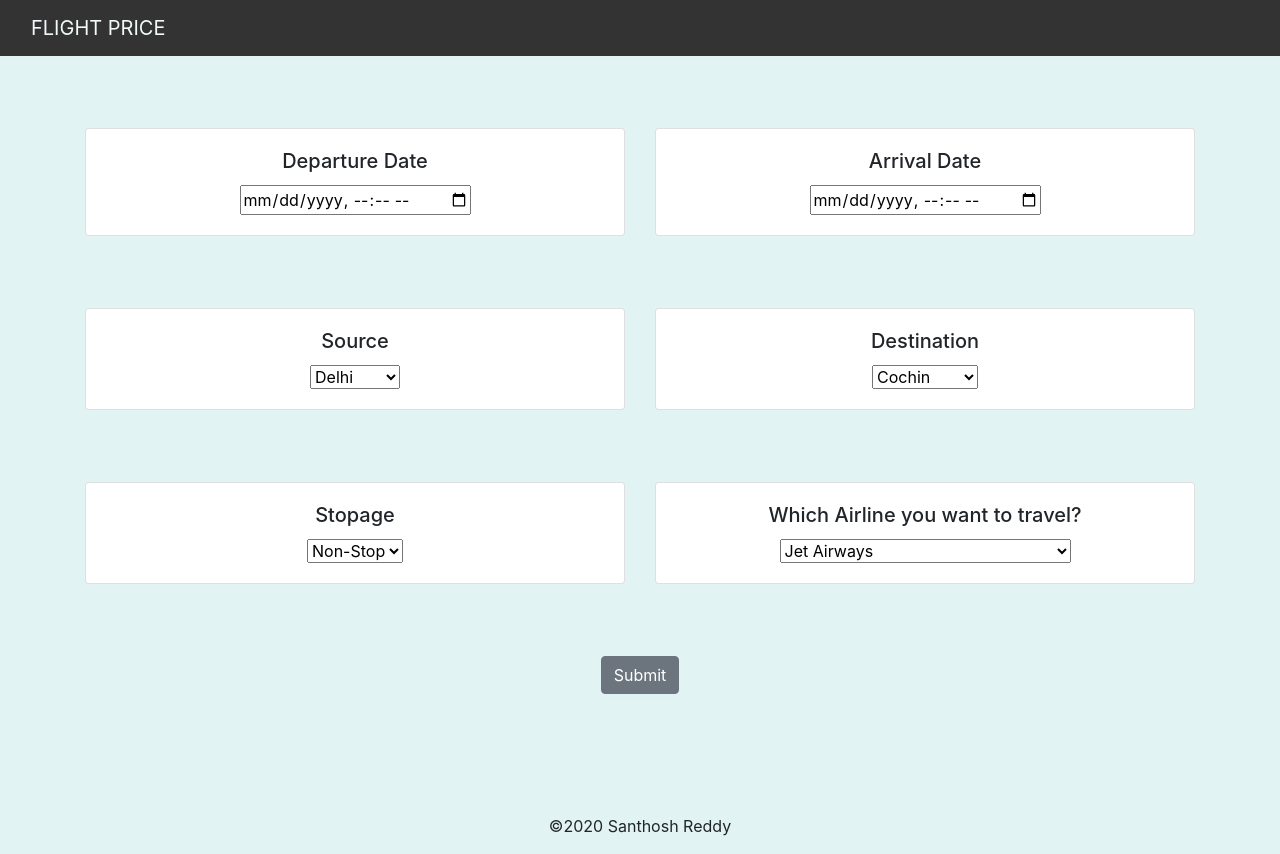
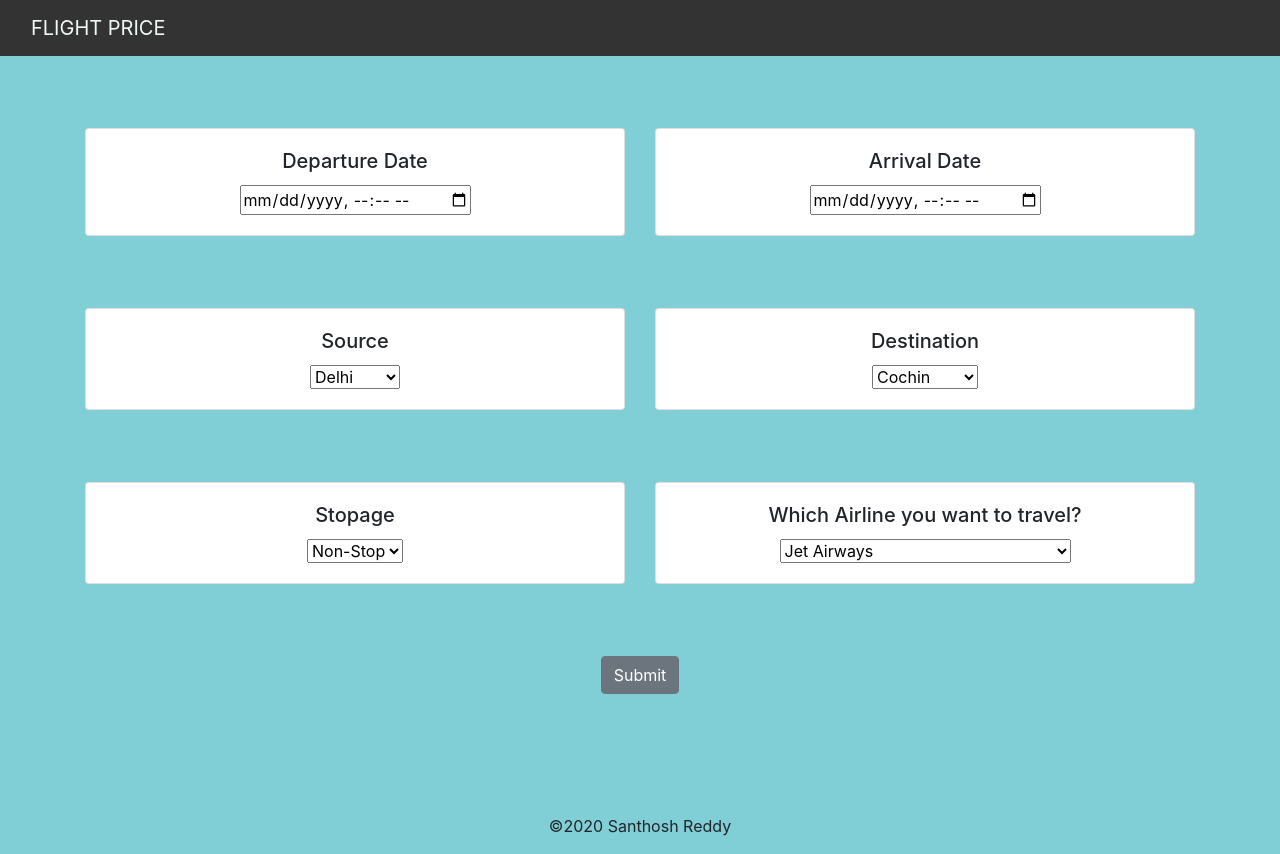
Before and after one commit to santhoshreddy39/Flight-Price-Prediction-, a Flask app: page / in a window 1280 px wide. Run offline with Flask 2, Linux system fonts and the light colour scheme; parts of the project's set-up code (start-up, migrations or seed data) failed here and were passed over; some libraries are stand-ins or nearby versions.

Commit message:
Update styles.css

```diff
--- a/static/css/styles.css
+++ b/static/css/styles.css
@@ -1,5 +1,5 @@
 body {
-    background-color: #e1f4f3;
+    background-color: #80ced6;
     text-align: center;
 }
 
```
